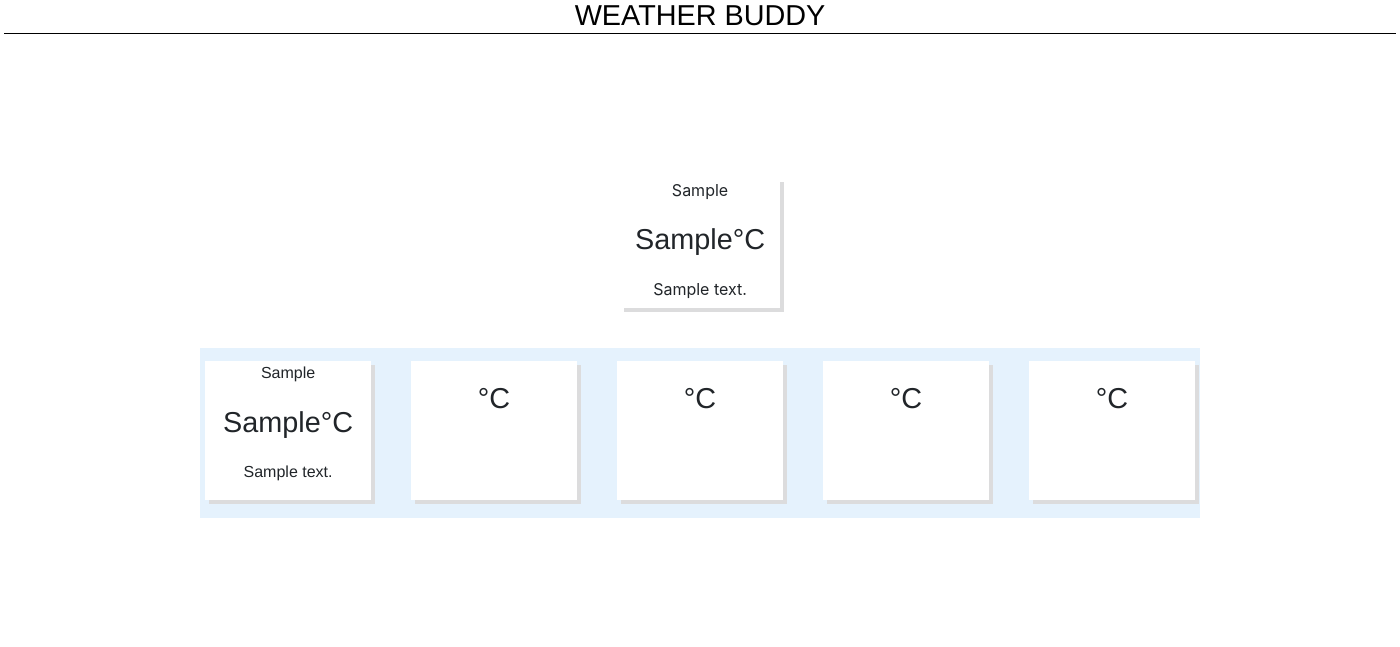
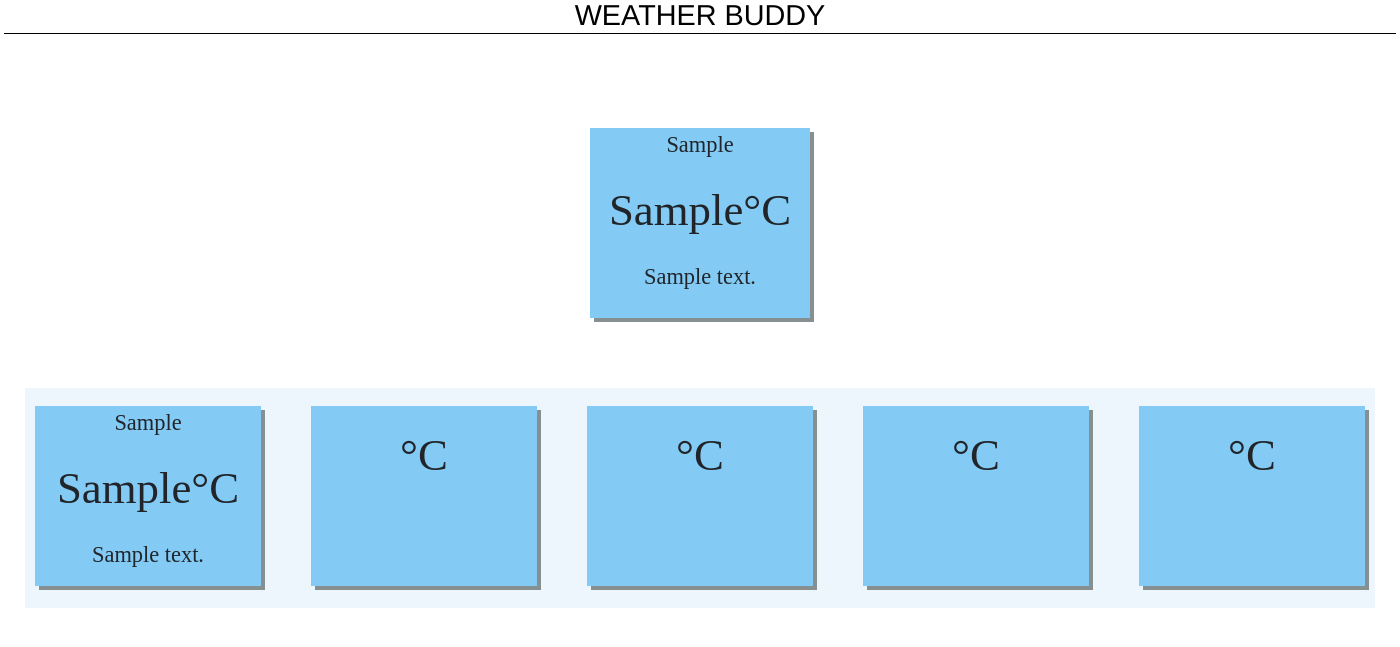
Before and after one commit to CristianoR12/Weather_Buddy_2.0, a Flask app: page /req in a window 1400 px wide. Shown: the part 26-673 px from the top of the page. Run offline with Flask 2, Linux system fonts and the light colour scheme; tables that the repository leaves empty hold one stand-in row (values such as "Sample post"); some libraries are stand-ins or nearby versions.

Commit message:
design updates

```diff
--- a/app.py
+++ b/app.py
@@ -5,18 +5,18 @@ import requests
 import json
 
 app = Flask(__name__)
+app.config['DEBUG'] = True
 
 bootstrap = Bootstrap(app)
 
-#Database implementation
 mydb = mysql.connector.connect(
-  host="your_host",
-  user="your_user",
-  password="your_password",
-  database="your_database",
-  auth_plugin='your_auth_plugin'
+  host="localhost",
+  user="root",
+  password="Psw_123456#!",
+  database="weather"
 )
 
+#Database implementation
 #Database table management => Checks if there is a preexistent table
 db = mydb.cursor()
 db.execute("DROP TABLE IF EXISTS forecast")
@@ -34,7 +34,7 @@ def register():
     city_name=str(c_name)
 
     #Get the JSON from API
-    req = requests.get('http://api.openweathermap.org/data/2.5/weather?q='+city_name+'&appid={YOUR_API}&units=metric')
+    req = requests.get('http://api.openweathermap.org/data/2.5/weather?q='+city_name+'&appid=9564059a8dcacce6e2ac0bcf2a543290&units=metric')
     data = json.loads(req.content)
 
     #City name not recognized
@@ -109,7 +109,6 @@ def test():
             'description4': ''
         }
         ]
-
     myList_Total =  myList + myList2 + myList3 + myList4 + myList5
     print(myList_Total)
 
--- a/static/css/styles.css
+++ b/static/css/styles.css
@@ -1,39 +1,43 @@
 .container {
-    width: 160px;
-    height: 130px;
+    font-family: American Typewriter, serif;
+    font-size: 1.4em;
+    width: 220px;
+    height: 190px;
     margin: 0 auto;
     text-align: center;
     position: relative;
-    box-shadow: 4px 4px rgb(220, 220, 221) ;
-    bottom: -160px;
+    box-shadow: 4px 4px rgb(135, 144, 144) ;
+    background-color: rgb(131, 203, 245);
+    bottom: -110px;
 }
 
 .container2 {
-    width: 1000px;
-    height: 170px;
+    width: 1350px;
+    height: 220px;
     margin: 0 auto;
-    background-color: rgb(229, 242, 253);
+    background-color: rgb(229, 242, 253,0.7);
     text-align: center;
     position: relative;
-    bottom: -200px;
+    bottom: -180px;
 }
 
 .col {
-    font-family: "Helvetica Neue", Helvetica, Arial, sans-serif;
-    font-size: 1.0em;
-    margin-top: 15px;
+    font-family: American Typewriter, serif;
+    font-size: 1.4em;
+    height: 180px;
+    margin-top: 20px;
     margin-bottom: 10px;
-    margin-right: 20px;
-    margin-left: 20px;
+    margin-right: 25px;
+    margin-left: 25px;
     border-style: 1px solid #73AD21;
-    box-shadow: 4px 4px rgb(220, 220, 221) ;
-    background-color: white;
+    box-shadow: 4px 4px rgb(135, 144, 144) ;
+    background-color: rgb(131, 203, 245);
     position: relative;
     bottom: 2px;
 
 }
 
 .t {
-    font-family: "Helvetica Neue", Helvetica, Arial, sans-serif;
-    font-size: 1.8em;
+    font-family: American Typewriter, serif;
+    font-size: 2.0em;
 }
```
Also changed, not shown: weather.db (added), 1 other file.
